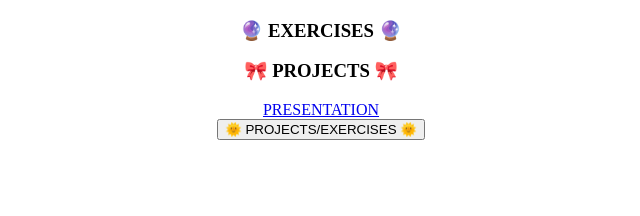
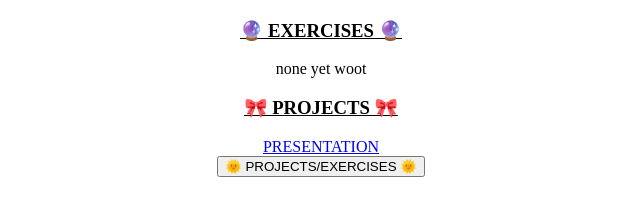
Before and after one commit to ianmoeser/interactive1, a plain HTML site: page index.html in a window 1280 px wide. Both pictures are taken after a click on the button "🌞 PROJECTS/EXERCISES 🌞". Shown: the part 516-732 px from the top of the page, without its empty margins (319-959 px from the left). Drawn offline with Linux system fonts and the light colour scheme.

Commit message:
underlined exercise and project headers

```diff
--- a/index.html
+++ b/index.html
@@ -23,12 +23,12 @@
 
 <center><div id="spoiler" style="display:none">
 <div id="exercises">
-      <h3>🔮 EXERCISES 🔮</h3>
-
+      <h3><u>🔮 EXERCISES 🔮</u></h3>
+      <p>none yet woot</p>
     </div>
 
     <div id="projects">
-      <h3>🎀 PROJECTS 🎀</h3>
+      <h3><u>🎀 PROJECTS 🎀</u></h3>
       <a href="presentation/index.html">PRESENTATION</a>
 
     </div>
```
